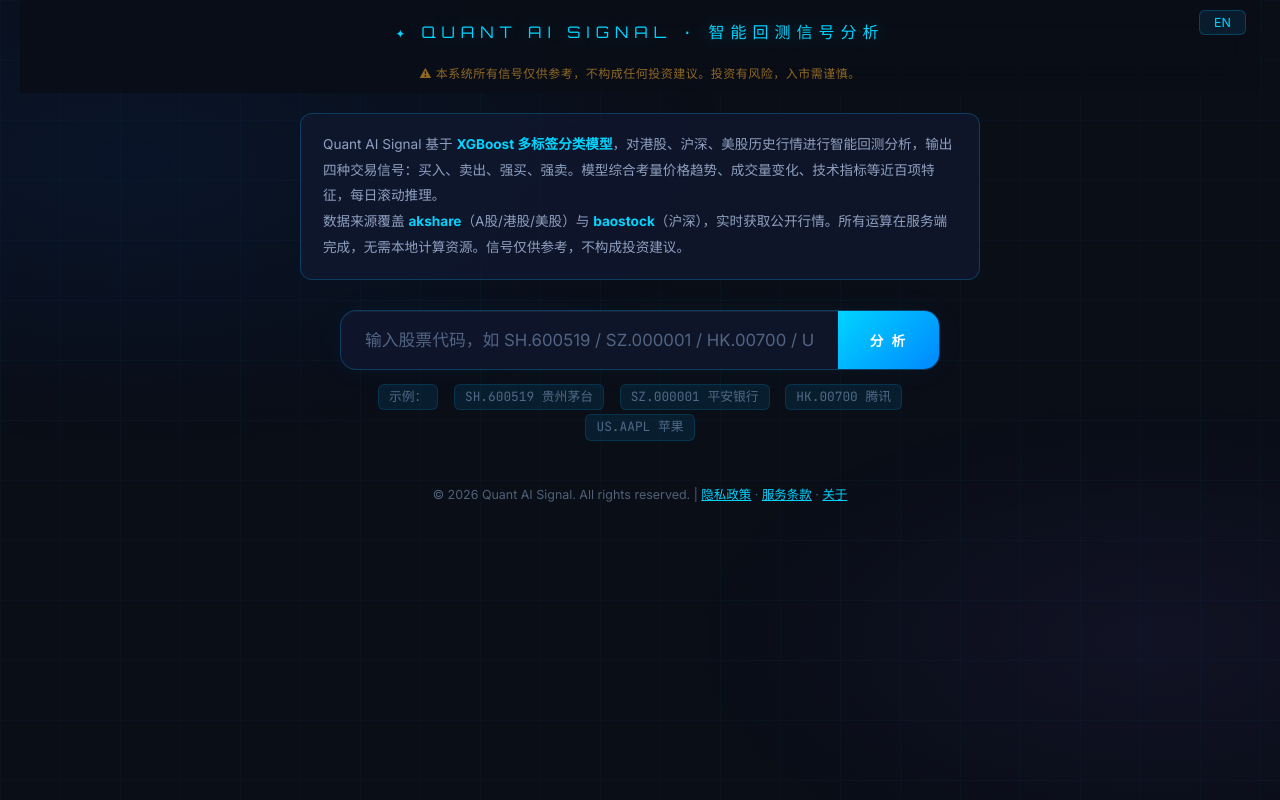
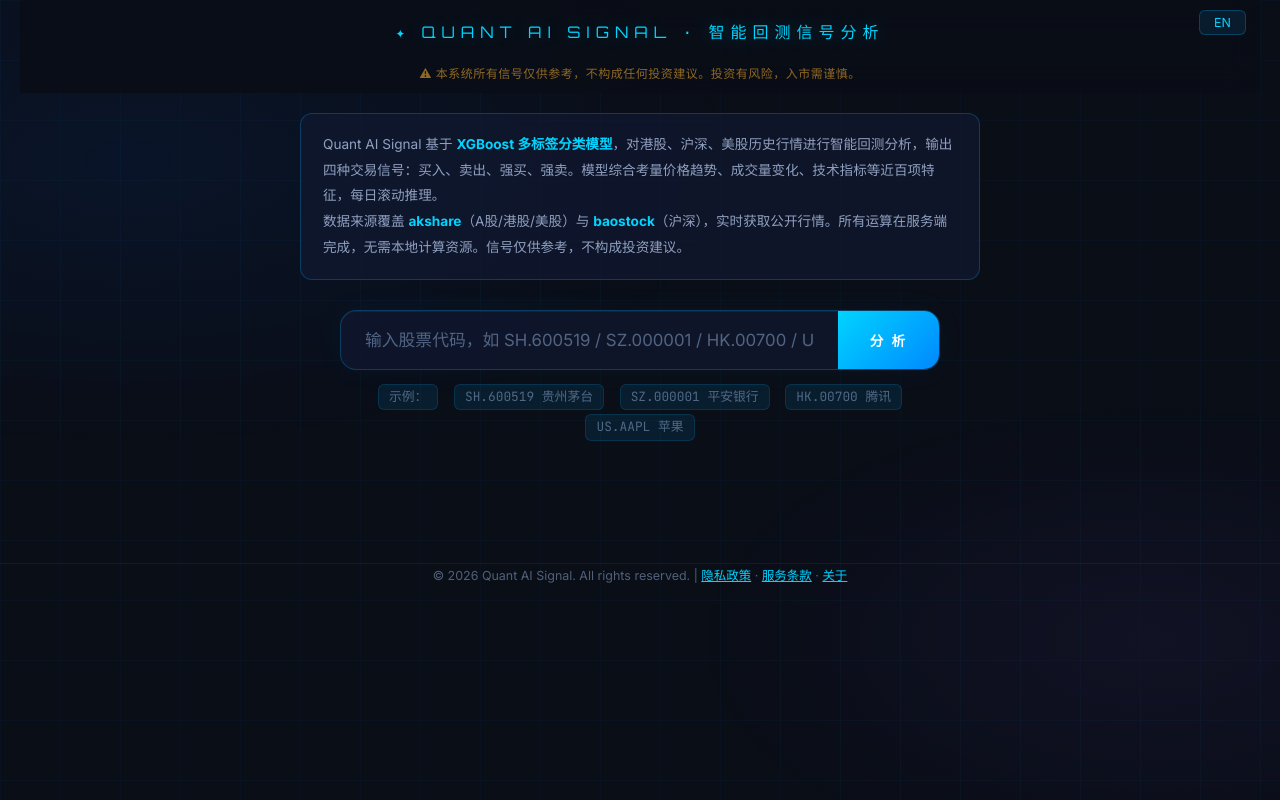
Before and after one commit to zhaoxusun/stock-quant-model, a Flask app: page / in a window 1280 px wide. Run offline with Flask 3, Linux system fonts and the light colour scheme; some libraries are stand-ins or nearby versions.

Commit message:
keep footer compact but push it down with margin-top

```diff
--- a/templates/index.html
+++ b/templates/index.html
@@ -543,8 +543,8 @@
   footer {
     text-align: center;
     padding: 2px 16px 4px;
-    margin-top: 0;
-    border-top: none;
+    margin-top: 80px;
+    border-top: 1px solid rgba(0,180,255,0.1);
     color: var(--text-dim);
     font-size: 0.78rem;
   }
```
